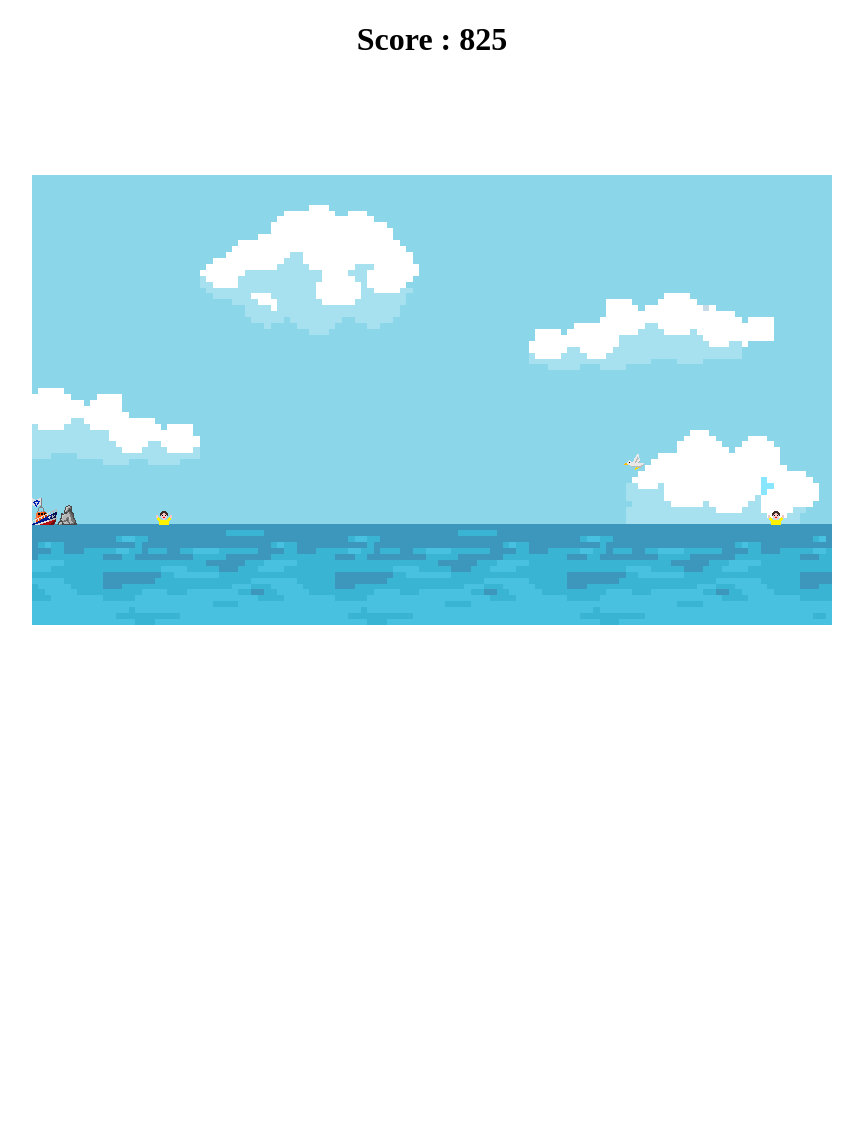
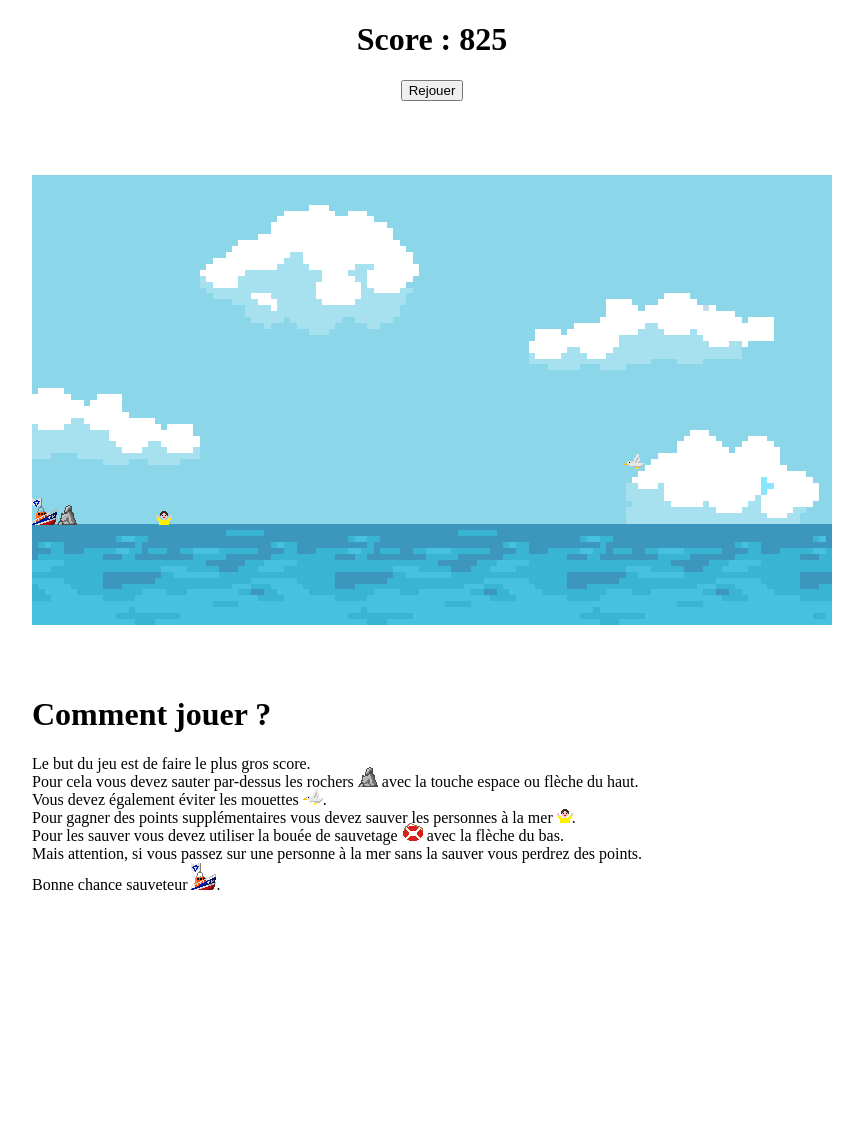
Before and after one commit to copsfuraxx/MiniJeuxJump, a plain HTML site: page jeux.html in a window 1280 px wide. Shown: the whole page, without its empty margins (208-1071 px from the left). Before the commit the page ends 800 px from the top, so only its background shows below. Drawn offline with Linux system fonts and the light colour scheme.

Commit message:
tuto + modfi

```diff
--- a/css/style.css
+++ b/css/style.css
@@ -23,6 +23,28 @@ img {
     left: 0;
     right: 0;
 }
-h1{
+
+#haut{
     text-align: center;
 }
+
+#bas{
+    padding: 0;
+    margin: auto;
+    display: block;
+    width: 800px;
+    height: 450px;
+    position: absolute;
+    top: 900px;
+    bottom: 0;
+    left: 0;
+    right: 0;
+}
+
+#bas p, #bas img{
+    width: auto;
+    height: auto;
+    position: relative;
+    display: inline;
+
+}
--- a/jeux.html
+++ b/jeux.html
@@ -6,13 +6,28 @@
         <title>Jeux</title>
     </head>
     <body>
-   		<h1>Score :
-   			<nbr id="score">0</nbr>
-   		</h1>
+    	<div id="haut">
+	   		<h1>Score :
+	   			<nbr id="score">0</nbr>
+	   		</h1>
+	   		<button onclick="start();">Rejouer</button>
+   		</div>
    		<div id="dessin">
    			<img src="image/background.gif">
    			<canvas id="monCanvas" width="800" height="450"></canvas>
    		</div>
+   		<div id="bas">
+   			<h1>Comment jouer ?</h1>
+   			<p>
+   				Le but du jeu est de faire le plus gros score.<br>
+   				Pour cela vous devez sauter par-dessus les rochers <img src="image/KAYOU1.png" style="margin-top: -32px;margin-right: -12px;"> avec la touche espace ou flèche du haut.<br>
+   				Vous devez également éviter les mouettes <img src="image/pi-jon.png" style="margin-top: -32px;margin-right: -12px;">.<br>
+   				Pour gagner des points supplémentaires vous devez sauver les personnes à la mer <img src="image/white_migran.png" style="margin-top: -32px;margin-right: -17px;">.<br>
+   				Pour les sauver vous devez utiliser la bouée de sauvetage <img src="image/bou-er.png" style="margin-top: -32px;margin-right: -7px;margin-left: -4px;"> avec la flèche du bas.<br>
+   				Mais attention, si vous passez sur une personne à la mer sans la sauver vous perdrez des points.<br>
+   				Bonne chance sauveteur <img src="image/bato.png" style="margin-top: -5px;margin-right: -7px;">.
+   			</p>
+   		</div>
    		<script type="text/javascript" src="script/script.js"></script>
     </body>
 </html>
--- a/script/script.js
+++ b/script/script.js
@@ -6,9 +6,9 @@ c.height = c.offsetHeight;
 var ctx=c.getContext("2d");
 var etat;
 var position;
-var obstacleSol=[];
-var obstacleAir=[];
-var aLaMer=[];
+var obstacleSol;
+var obstacleAir;
+var aLaMer;
 var time;
 var score;
 var random;
@@ -16,6 +16,7 @@ var bouer;
 var couldownBouer;
 var couldownALaMer;
 var etatJeu=false;
+var run;
 
 var imgCaillou = new Image;
 imgCaillou.src = "image/KAYOU1.png";
@@ -34,7 +35,8 @@ start();
 
 function keySpace(e) {
 	if (!etatJeu) return;
-    if(e.key == " " && etat==0) {
+    if((e.key == " " || e.key== "ArrowUp") && etat==0) {
+    	e.preventDefault();
         etat=1;
     }else if(e.key=="ArrowDown" && bouer==0 && couldownBouer==0){
     	bouer=1;
@@ -47,6 +49,9 @@ function keySpace(e) {
 function start(){
 	etat=0;
 	position=0;
+	obstacleSol=[];
+	obstacleAir=[];
+	aLaMer=[];
 	time=0;
 	score=0;
 	random=1;
@@ -54,6 +59,7 @@ function start(){
 	couldownBouer=0;
 	couldownALaMer=100;
 	etatJeu=true;
+	clearInterval(run);
 	run=setInterval(main, 1);
 }
 
@@ -67,7 +73,7 @@ function drawBouer() {
 
 function drawALaMer() {
 	for(let i=0;i<aLaMer.length;i++){
-		ctx.drawImage(imgALaMer,aLaMer[i],318);
+		ctx.drawImage(imgALaMer,aLaMer[i][0],318);
 	}
 }
 
@@ -98,11 +104,11 @@ function physique(){//25*27
 	}
 
 	for(let i=0;i<aLaMer.length;i++){
-		if((aLaMer[i]<=0 && aLaMer[i]+20>=0) || (aLaMer[i]<=25 && aLaMer[i]+20>=25)){
-			if(position<21){
+		if((aLaMer[i][0]<=0 && aLaMer[i][0]+20>=0) || (aLaMer[i][0]<=25 && aLaMer[i][0]+20>=25)){
+			if(aLaMer[i][1] && position<21){
 				if(bouer!=0)score+=100;
     			else score-=100;
-    			aLaMer.shift();
+    			aLaMer[i][1]=false;
 			}
 		}
 	}
@@ -125,7 +131,7 @@ function main() {
 	couldownALaMer--;
 	if (couldownALaMer==0) {
 		if(obstacleSol.length!=0 && obstacleSol[obstacleSol.length-1]<750)aLaMer.push(950);
-		else aLaMer.push(850);
+		else aLaMer.push([850,true]);
 		couldownALaMer=parseInt(Math.random()*100+500);
 	}
 	if (etat==1 && position<50) {
@@ -147,22 +153,23 @@ function main() {
 	}
 	for(let i=0;i<obstacleSol.length;i++){
 		if (obstacleSol[i]<-49) {
-			obstacleSol.slice(i,1);
+			obstacleSol.slice(i,i+1);
 		}else{
 			obstacleSol[i]--;
 		}
 	}
 	for(let i=0;i<obstacleAir.length;i++){
 		if (obstacleAir[i]<-49) {
-			obstacleAir.slice(i,1);
+			obstacleAir.slice(i,i+1);
 		}else{
 			obstacleAir[i]--;
 		}
 	}
 	for(let i=0;i<aLaMer.length;i++){
-		if (aLaMer[i]<-49) {
+		if (aLaMer[i][0]<-49) {
+			aLaMer.slice(i,i+1);
 		}else{
-			aLaMer[i]--;
+			aLaMer[i][0]--;
 		}
 	}
 	physique();
```
